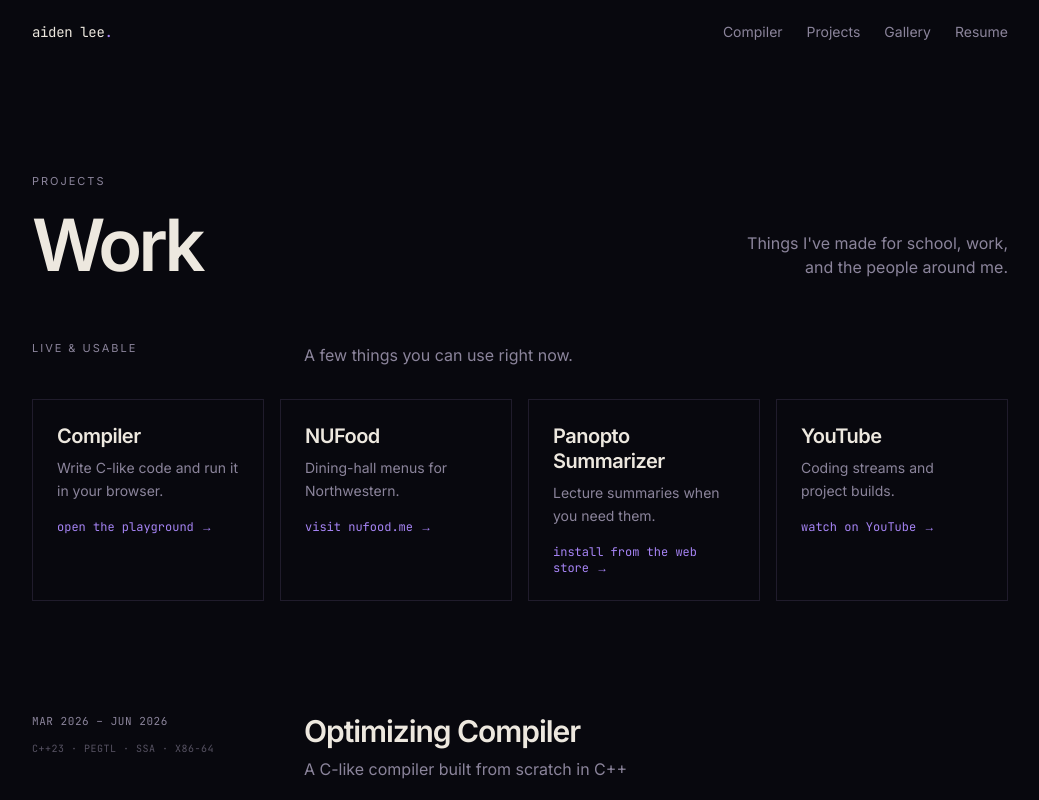
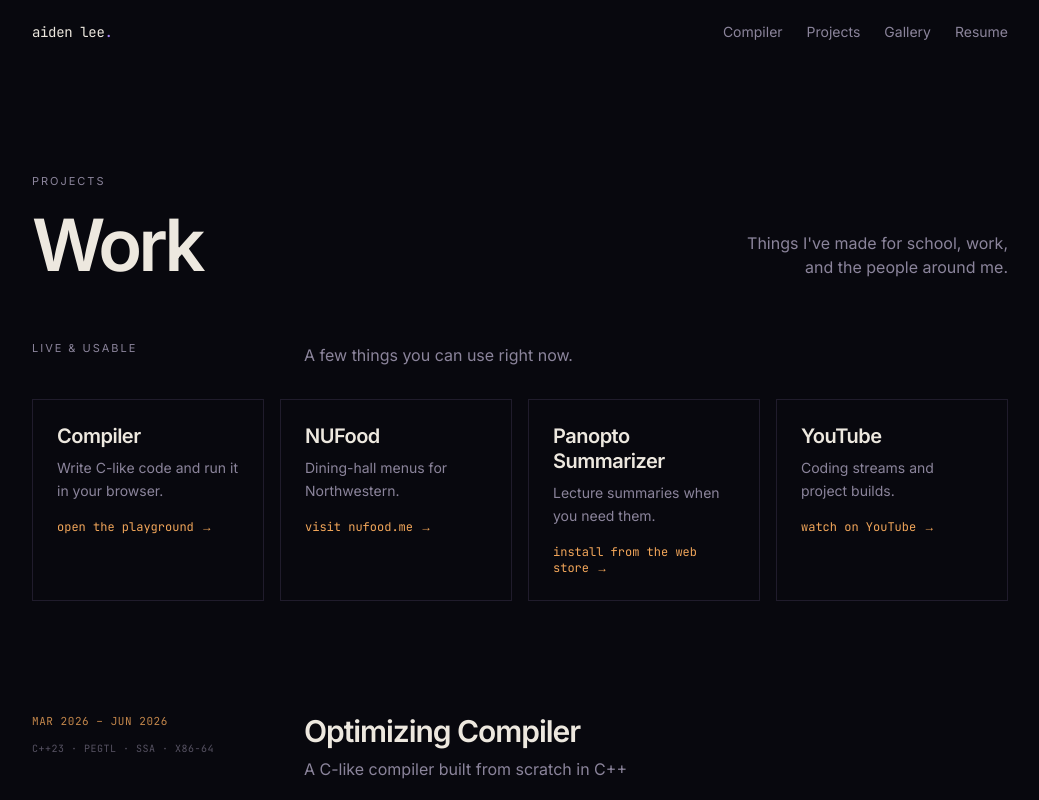
Before and after one commit to aiden-lee11/personal-site, a Next.js app in the folder site/: page /projects in a window 1280 px wide. Shown: the top 800 px of the page, without its empty margins (120-1159 px from the left). Built offline with nearby package versions, Linux system fonts and the light colour scheme.

Commit message:
projects: ember warms the dates and card ctas
Co-Authored-By: Claude Fable 5 <noreply@anthropic.com>
Claude-Session: https://claude.ai/code/session_01C5LaodJAZF8eHkT9uMxxhM

```diff
--- a/site/src/app/projects/page.tsx
+++ b/site/src/app/projects/page.tsx
@@ -13,7 +13,7 @@ function Row({ project }: { project: Project }) {
     <li className="border-t border-[color:var(--border)] py-12 first:border-t-0">
       <div className="grid gap-4 md:grid-cols-[12rem_1fr] md:gap-12 lg:gap-20">
         <div className="flex items-baseline justify-between gap-4 md:block">
-          <p className="font-mono text-[11px] uppercase tracking-wider text-[color:var(--muted)]">
+          <p className="font-mono text-[11px] uppercase tracking-wider text-[color:var(--ember)] opacity-80">
             {p.period}
           </p>
           <p className="mt-0 md:mt-3 font-mono text-[10px] uppercase tracking-wider text-[color:var(--muted)] opacity-60">
@@ -99,13 +99,13 @@ export default function ProjectsPage() {
                 <p className="text-sm text-[color:var(--muted)] leading-relaxed">
                   {t.blurb}
                 </p>
-                <p className="mt-4 font-mono text-xs text-[color:var(--accent)]">
+                <p className="mt-4 font-mono text-xs text-[color:var(--ember)]">
                   {t.cta} →
                 </p>
               </>
             );
             const className =
-              "group flex flex-col border border-[color:var(--border)] hover:border-[color:var(--accent)] p-6 transition-all";
+              "group flex flex-col border border-[color:var(--border)] hover:border-[rgba(242,166,90,0.5)] p-6 transition-all";
             return t.external ? (
               <a
                 key={t.href}
```
